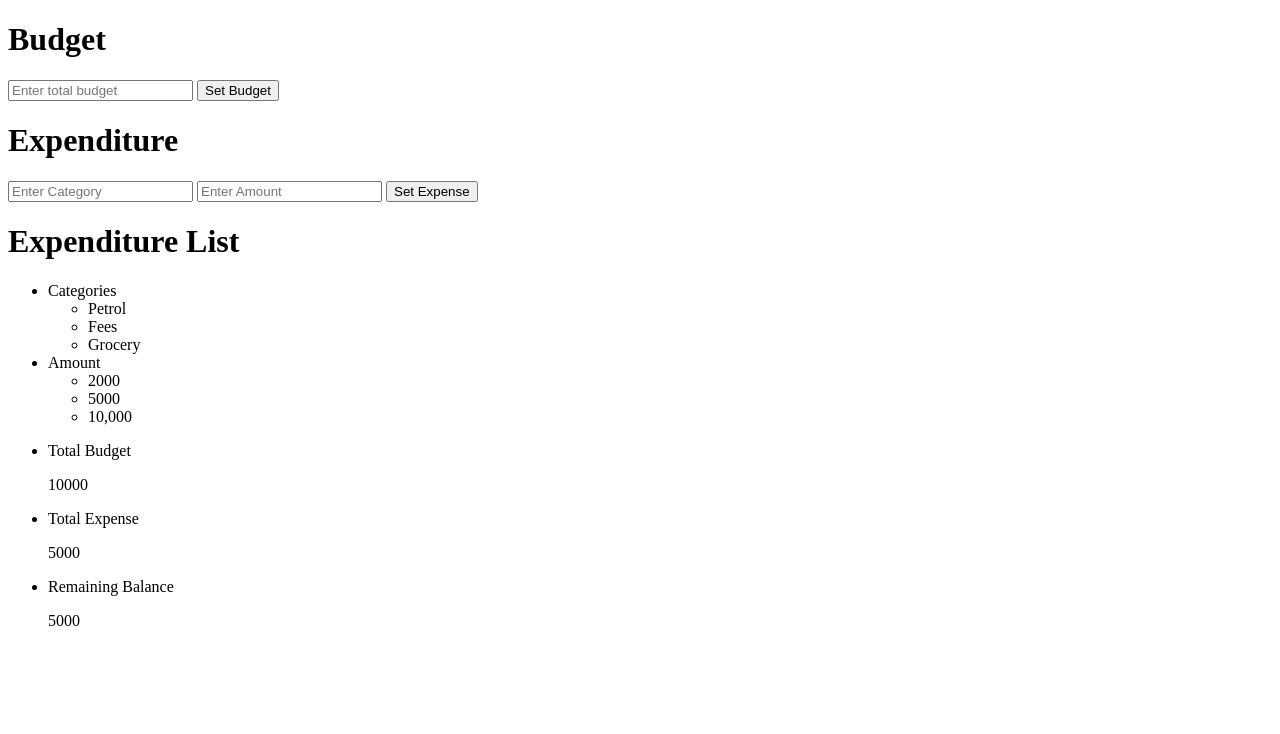
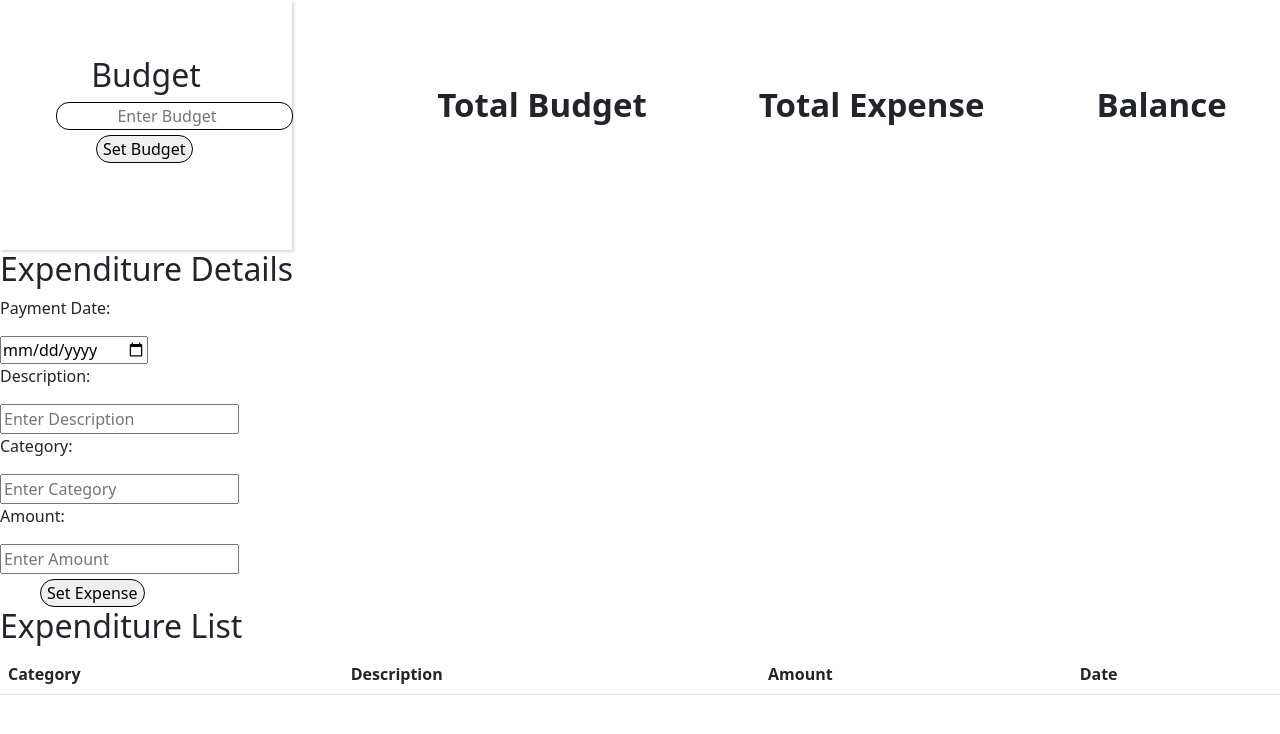
Before and after one commit to SyedOmarAli/Budgeting-App, a plain HTML site: page index.html in a window 1280 px wide. Drawn offline with nearby package versions, Linux system fonts and the light colour scheme.

Commit message:
updated app

```diff
--- a/app.js
+++ b/app.js
@@ -1,45 +1,51 @@
-// Variables declaration
-let userBgt = document.getElementById("user-bgt"); // input field for entering budget
-let setBgt = document.getElementById("set-bgt"); // button for storing budget
-let ctgDesc = document.getElementById("ctg-desc"); // input field for category desc
-let ctgAmnt = document.getElementById("ctg-amnt"); // input field for category amount
-let setExpense = document.getElementById("set-exp"); // button for setting expense
-let expAmnt = document.getElementById("exp-amnt"); // total budget will be printed here
-let desc = document.getElementById("desc");
-let amount = document.getElementById("amount");
-let totalExpense = document.getElementById("t-exp");
+let payDate = document.getElementById("pay_date");
+let ctgDesc = document.getElementById("ctg_desc");
+let category = document.getElementById("category");
+let expAmount = document.getElementById("exp_amount");
+let budgetAmount = document.getElementById("budget_amount");
 
-setBgt.onclick = function (event) {
-    event.preventDefault();
-    if (userBgt.value !== "") {
-        localStorage.setItem("userBgt", userBgt.value);
-
-    }
-    else {
-        alert("Enter Budget amount");
-    }
-    expAmnt.innerHTML = localStorage.getItem("userBgt");
-}
+let totalBudget = document.getElementById("t_budget");
+let totalExpense = document.getElementById("t_expense");
+let remBalance = document.getElementById("r_balance");
 
 
 
-setExpense.onclick = function (event) {
-    event.preventDefault();
-    if (ctgDesc.value !== "" && ctgAmnt.value !== "") {
-        localStorage.setItem("ctgDesc", ctgDesc.value);
-        localStorage.setItem("ctgAmnt", ctgAmnt.value);
+function submitBudget() {
+    if (budgetAmount.value !== "") {
+        totalBudget.innerHTML = budgetAmount.value;
     }
     else {
-        alert("Cannot Submit");
+        alert("Enter budget")
+    }
+    budgetAmount.value = "";
+
+}
+
+function submitDetail() {
+    if (payDate.value !== "" && ctgDesc.value !== "" && category.value !== "" && expAmount.value !== "") {
+        let table = document.getElementById("table");
+        let totalExpAmnt = parseInt(totalExpense.textContent) || 0; // Get the current total expense amount or set to 0 if empty
+        let expenseAmnt = parseInt(expAmount.value); // Get the new expense amount
+        totalExpense.textContent = totalExpAmnt + expenseAmnt; // Update the total expense amount
+        let totalBgt = parseInt(totalBudget.textContent);
+        remBalance.textContent = totalBgt - totalExpense.textContent;
+        table.innerHTML += `
+      <tbody>
+        <tr>
+          <th scope="row">${category.value}</th>
+          <td>${ctgDesc.value}</td>
+          <td>${expenseAmnt}</td>
+          <td>${payDate.value}</td>
+        </tr>
+      </tbody>
+      </table>
+    `;
+    } else {
+        alert("Please enter details properly");
     }
 
-    for(let i = 0; i < localStorage.length; i++) {
-        localStorage.setItem("ctgDesc", ctgDesc.value);
-        localStorage.setItem("ctgAmnt", ctgAmnt.value);
-    }
-
-
-    desc.innerHTML = localStorage.getItem("ctgDesc");
-    amount.innerHTML = localStorage.getItem("ctgAmnt");
-    totalExpense.innerHTML = localStorage.getItem("ctgAmnt");
+    category.value = "";
+    ctgDesc.value = "";
+    expAmount.value = "";
+    payDate.value = "";
 }
--- a/index.html
+++ b/index.html
@@ -1,64 +1,99 @@
 <!DOCTYPE html>
 <html lang="en">
+
 <head>
     <meta charset="UTF-8">
     <meta http-equiv="X-UA-Compatible" content="IE=edge">
     <meta name="viewport" content="width=device-width, initial-scale=1.0">
-    <title>Budgeting Application</title>
+    <title>Document</title>
+    <link href="https://cdn.jsdelivr.net/npm/bootstrap@5.3.0/dist/css/bootstrap.min.css" rel="stylesheet"
+        integrity="sha384-9ndCyUaIbzAi2FUVXJi0CjmCapSmO7SnpJef0486qhLnuZ2cdeRhO02iuK6FUUVM" crossorigin="anonymous">
+    <link rel="stylesheet" href="style.css">
 </head>
+
 <body>
-    <div class="container">
-        <div class="row">
-            <h1>Budget</h1>
-            <form>
-                <input type="number" id="user-bgt" placeholder="Enter total budget">
-                <button id="set-bgt">Set Budget</button>
-            </form>
+
+    <div class="budget_box">
+        <h2 style="text-align: center;">Budget</h2>
+        <input type="number" id="budget_amount" placeholder="Enter Budget">
+        <button onclick="submitBudget()">Set Budget</button>
+    </div>
+
+    <div class="expenditure">
+        <div class="expense-container">
+            <h2>Expenditure Details</h2>
+
+            <div class="payment_date">
+                <p>Payment Date:</p>
+                <input type="date" id="pay_date">
+            </div>
+
+            <div class="descripton_cat">
+                <p>Description:</p>
+                <input type="text" id="ctg_desc" placeholder="Enter Description">
+            </div>
+
+            <div class="category_user">
+                <p>Category:</p>
+                <input type="text" id="category" placeholder="Enter Category">
+            </div>
+
+            <div class="amount_user">
+                <p>Amount:</p>
+                <input type="number" id="exp_amount" placeholder="Enter Amount">
+            </div>
+            <button onclick="submitDetail()">Set Expense</button>
         </div>
-        <div class="row">
-            <h1>Expenditure</h1>
-            <form>
-                <input type="text" id="ctg-desc" placeholder="Enter Category">
-                <input type="number" id="ctg-amnt" placeholder="Enter Amount">
-                <button id="set-exp">Set Expense</button>
-            </form>
-        </div>
-        <div class="row">
-            <h1>Expenditure List</h1>
+
+        <div class="dashboard">
             <ul>
-                <li>Categories
-                    <ul>
-                        <li id="desc">Petrol</li>
-                        <li>Fees</li>
-                        <li>Grocery</li>
-                    </ul>
+                <li>Total Budget <p id="t_budget" class="dashb-detl"></p>
                 </li>
-                <li>Amount
-                    <ul>
-                        <li id="amount">2000</li>
-                        <li>5000</li>
-                        <li>10,000</li>
-                    </ul>
+                <li>Total Expense <p id="t_expense" class="dashb-detl"></p>
+                </li>
+                <li>Balance <p id="r_balance" class="dashb-detl"></p>
                 </li>
             </ul>
         </div>
     </div>
 
-    <div class="container-2">
-        <div class="row">
-            <ul>
-                <li>Total Budget
-                    <p id="exp-amnt">10000</p>
-                </li>
-                <li>Total Expense
-                    <p id="t-exp">5000</p>
-                </li>
-                <li>Remaining Balance
-                    <p>5000</p>
-                </li>
-            </ul>
-        </div>
-    </div>
-    <script src="./app.js"></script>
+    <h2>Expenditure List</h2>
+    <table class="table" id="table">
+        <thead>
+            <tr>
+                <th scope="col">Category</th>
+                <th scope="col">Description</th>
+                <th scope="col">Amount</th>
+                <th scope="col">Date</th>
+            </tr>
+        </thead>
+        <!-- <tbody>
+            <tr>
+                <th scope="row" id="user_ctg">Petrol</th>
+                <td id="user_ctg_desc">5 litre</td>
+                <td id="user_ctg_amnt">2500</td>
+                <td id="user_pay_date">5/5/2023</td>
+            </tr>
+            <tr>
+                <th scope="row"></th>
+                <td></td>
+                <td></td>
+                <td></td>
+            </tr>
+            <tr>
+                <th scope="row"></th>
+                <td colspan="2"></td>
+                <td></td>
+            </tr>
+        </tbody>
+    </table> -->
+
+
+
+        <script src="https://cdn.jsdelivr.net/npm/bootstrap@5.3.0/dist/js/bootstrap.bundle.min.js"
+            integrity="sha384-geWF76RCwLtnZ8qwWowPQNguL3RmwHVBC9FhGdlKrxdiJJigb/j/68SIy3Te4Bkz"
+            crossorigin="anonymous"></script>
+        <script src="./app.js"></script>
 </body>
+
 </html>
--- /dev/null
+++ b/style.css
@@ -0,0 +1,45 @@
+.budget_box {
+    border: 1px solid white;
+    padding: 55px;
+    width: 292px;
+    height: 250px;
+    box-shadow: rgba(0, 0, 0, 0.15) 1.95px 1.95px 2.6px;
+}
+
+#budget_amount {
+    border: 1px solid;
+    border-radius: 13px;
+    text-align: center;
+}
+
+button {
+    border: 1px solid;
+    border-radius: 14px;
+    margin-left: 40px;
+    margin-top: 5px;
+}
+
+.expenditure {
+    display: flex;
+}
+
+ul {
+    display: flex;
+    list-style-type: none;
+}
+
+ul > li {
+    padding-left: 7rem;
+    font-size: 33px;
+    font-weight: 700;
+}
+
+.dashboard {
+    margin-top: -170px;
+}
+
+.dashb-detl {
+    font-style: oblique;
+    text-align: center;
+    font-weight: 400;
+}
```
